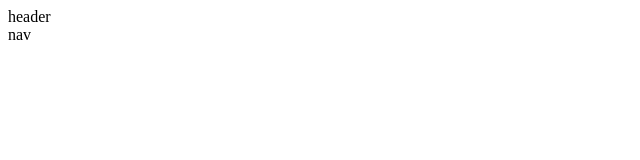
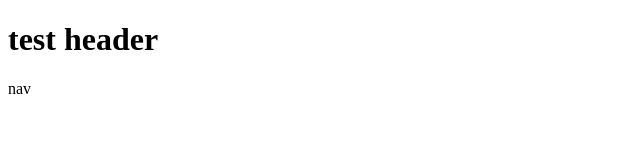
Before and after one commit to tek4you/HW-Wireframe, a plain HTML site: page index.html in a window 1280 px wide. Shown: the whole page, without its empty margins (0-640 px from the left). Drawn offline with Linux system fonts and the light colour scheme.

Commit message:
more changes

```diff
--- a/index.html
+++ b/index.html
@@ -8,7 +8,7 @@
 
 <body>
     <header class="top-section">
-        header
+        <h1>test header</h1>
     </header>
     <nav class="nav-section">
         nav
@@ -16,3 +16,6 @@
     <section>
 
     </section>
+</body>
+
+</html>
```
